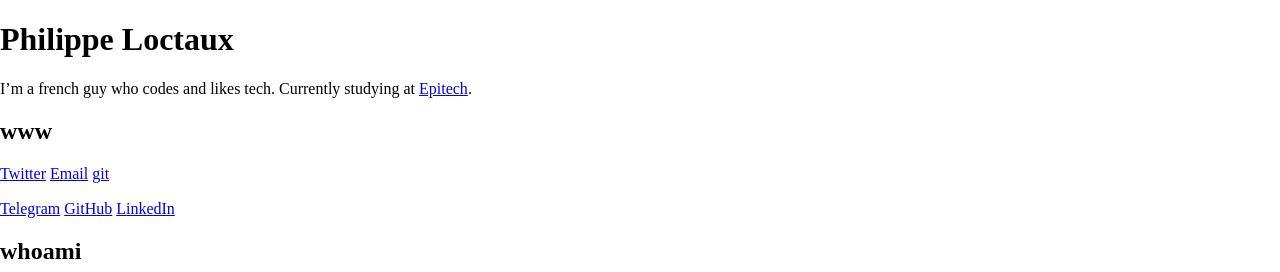
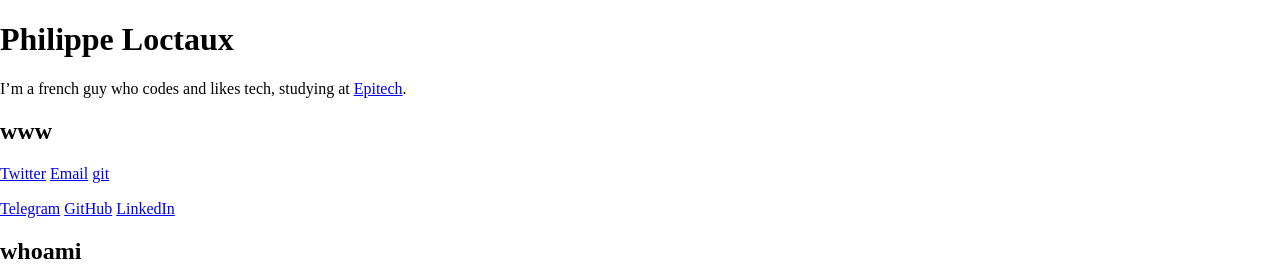
Before and after one commit to x4m3/plcom, a Jekyll site: the page built from index.markdown, in a window 1280 px wide. Shown: the top 272 px of the page. Built offline with Jekyll 4.4.1, drawn with Linux system fonts in a browser that asks for light colours.

Commit message:
reformulation

```diff
--- a/index.markdown
+++ b/index.markdown
@@ -4,7 +4,7 @@ layout: default
 
 # {{ site.name }}
 
-I'm a french guy who codes and likes tech. Currently studying at [Epitech](https://epitech.eu).
+I'm a french guy who codes and likes tech, studying at [Epitech](http://rennes.epitech.eu).
 
 ## www
 
```
